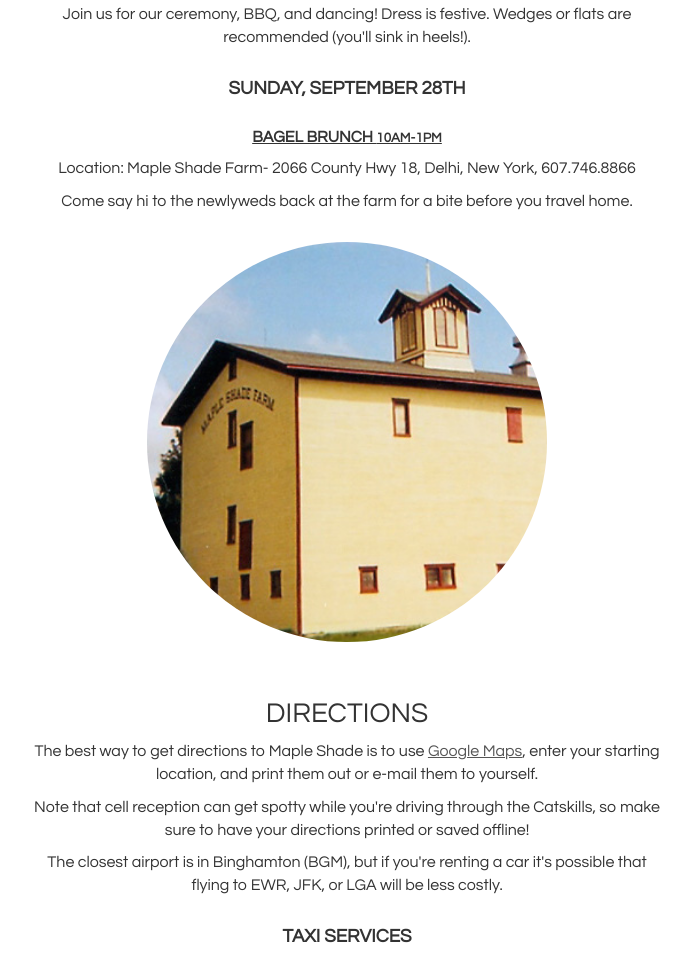
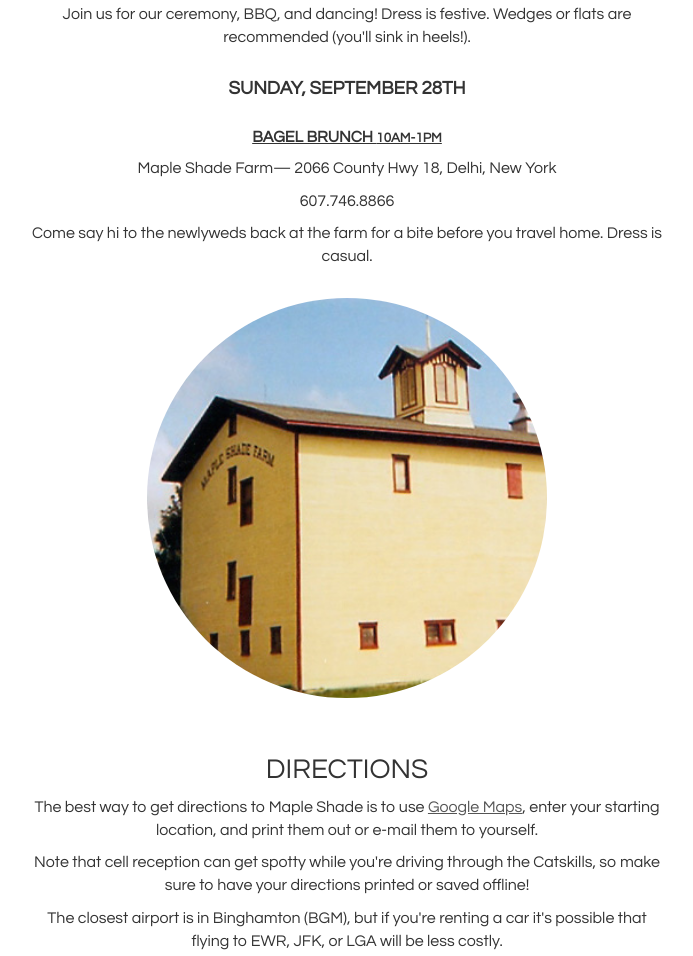
Before and after one commit to ccarpita/wedding, a website: page src/public/index.html in a window 1280 px wide. Shown: the part 1275-2231 px from the top of the page, without its empty margins (293-986 px from the left). Drawn offline with Linux system fonts and the light colour scheme.

Commit message:
Brunch comment

```diff
--- a/src/public/index.html
+++ b/src/public/index.html
@@ -82,8 +82,9 @@
 
         <h3>Sunday, September 28th</h3>
         <h4>Bagel Brunch <small>10am-1pm</small></h4>
-        <p>Location: Maple Shade Farm- 2066 County Hwy 18, Delhi, New York, 607.746.8866</p>
-        <p>Come say hi to the newlyweds back at the farm for a bite before you travel home.</p>
+        <p>Maple Shade Farm&mdash; 2066 County Hwy 18, Delhi, New York</p>
+        <p>607.746.8866</p>
+        <p>Come say hi to the newlyweds back at the farm for a bite before you travel home. Dress is casual.</p>
          <a href="http://www.mapleshadefarmny.com/">
           <img src="/assets/img/maple-shade-front.jpg"
           class="round" />
```
